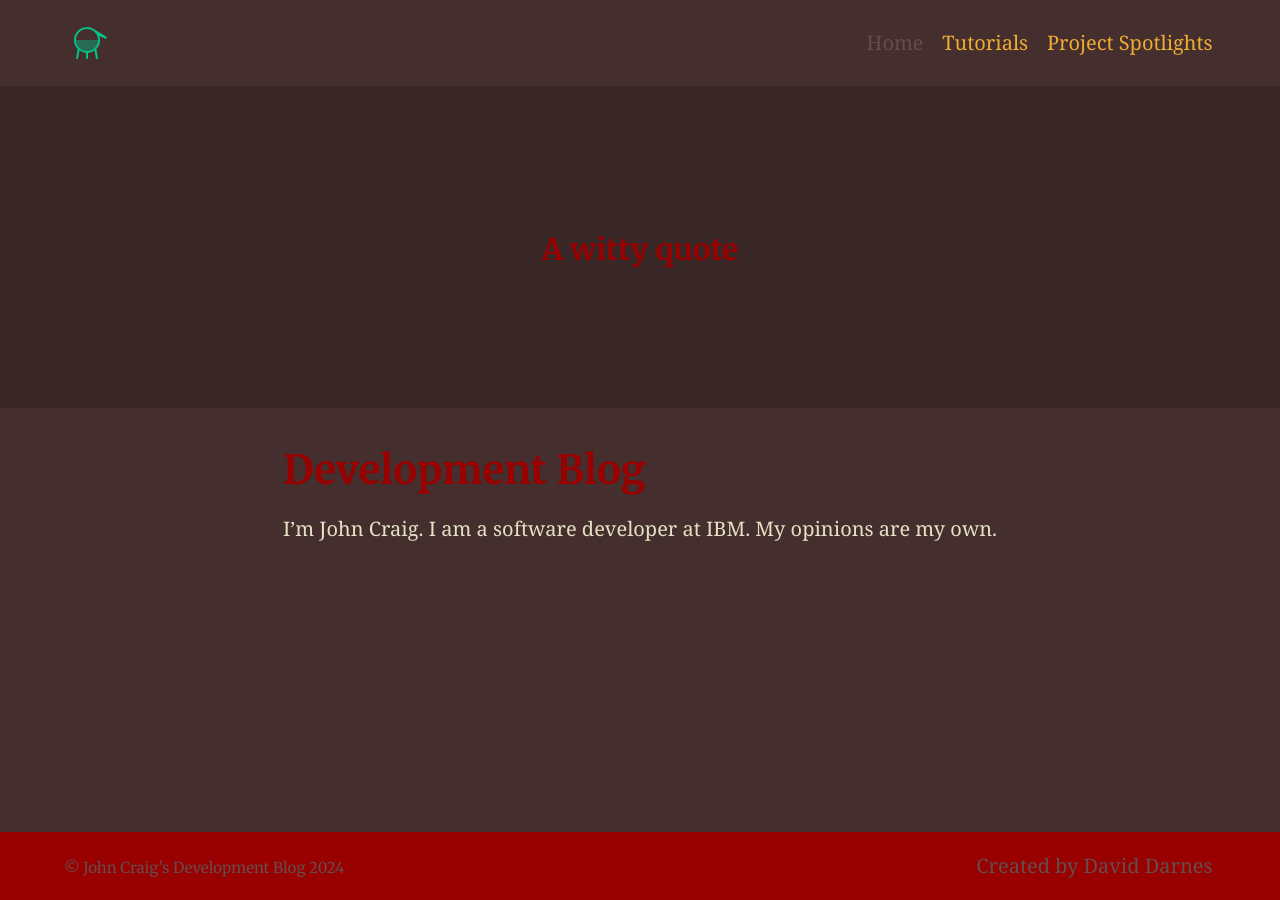
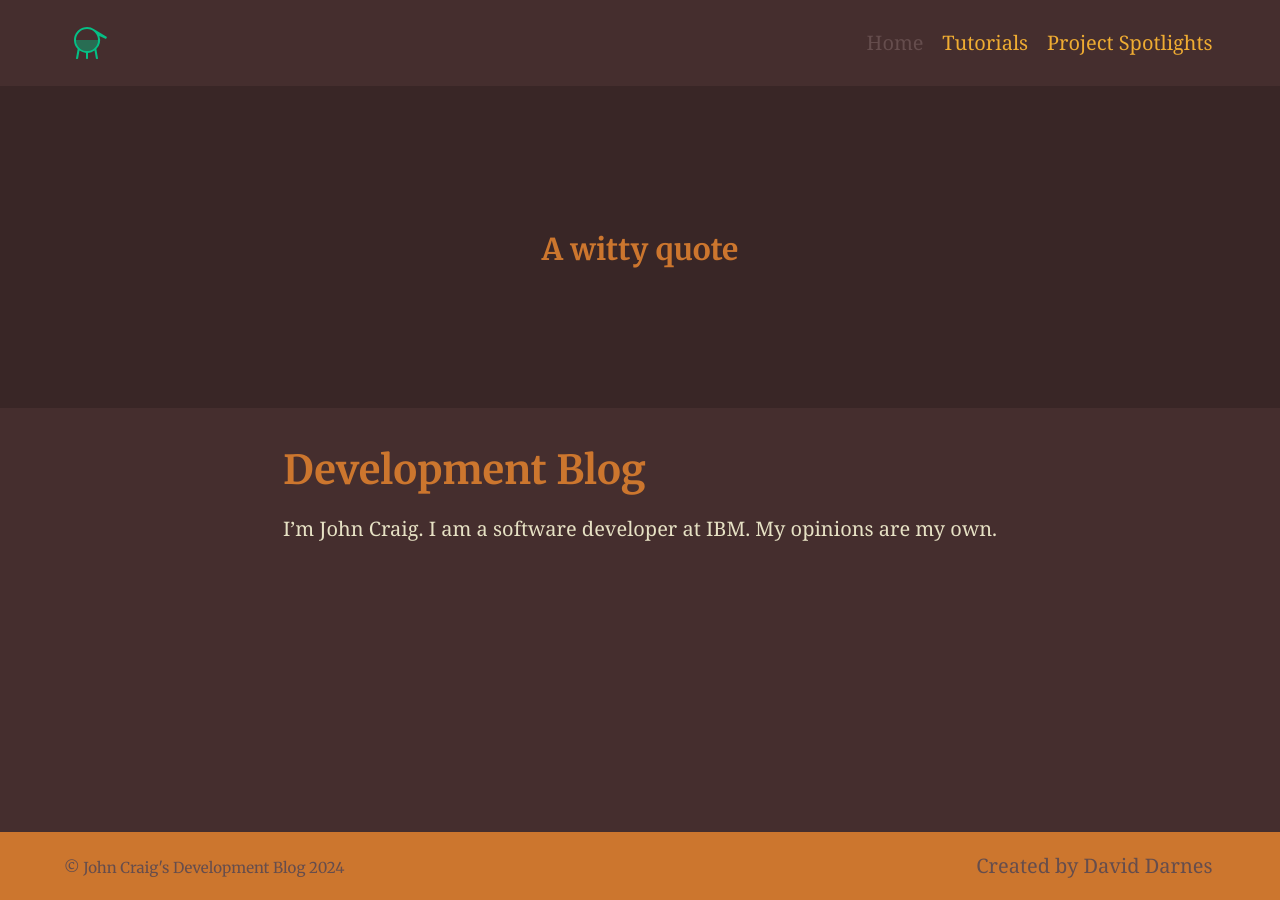
Before and after one commit to john-craig/john-craig.github.io, a Jekyll site: the page built from index.md, in a window 1280 px wide. Built offline with Jekyll 4.4.1, drawn with Linux system fonts in a browser that asks for light colours.

Commit message:
More tinkering

```diff
--- a/_sass/_settings.scss
+++ b/_sass/_settings.scss
@@ -2,10 +2,10 @@
 $backgroundColour: #452E2E !default;
 $codeBackgroundColour: #392626 !default;
 $featureBackgroundColour: #392626 !default;
-$accentColour: #990000 !default;
+$accentColour: #b6ae7f !default;
 
 // Text colours
-$headingColour: #990000 !default;
+$headingColour: #CC762E !default;
 $bodyColour: #E6E1C4 !default;
 $linkColour: #EFAC32 !default;
 $hoverColour: #EFAC32 !default;
```
